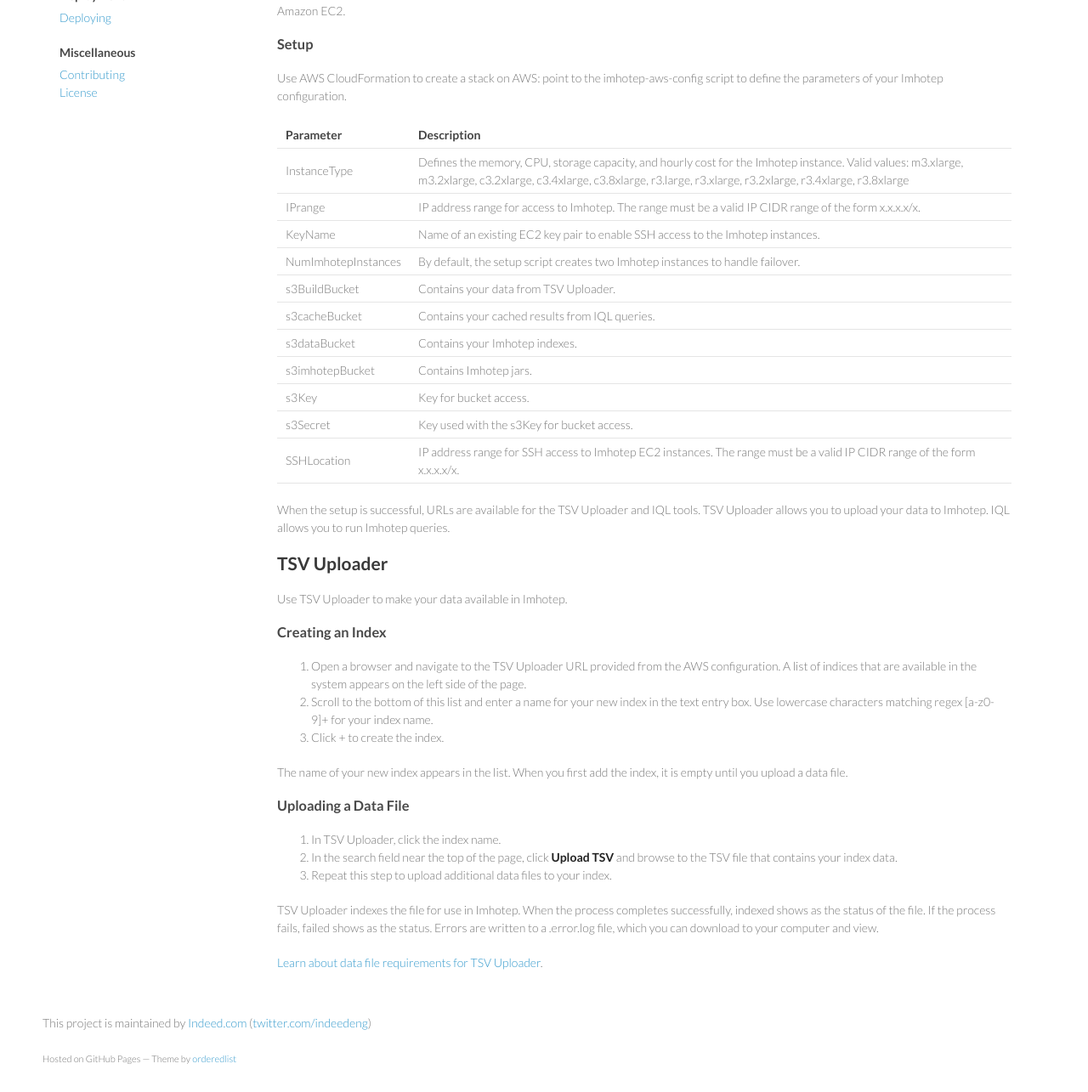
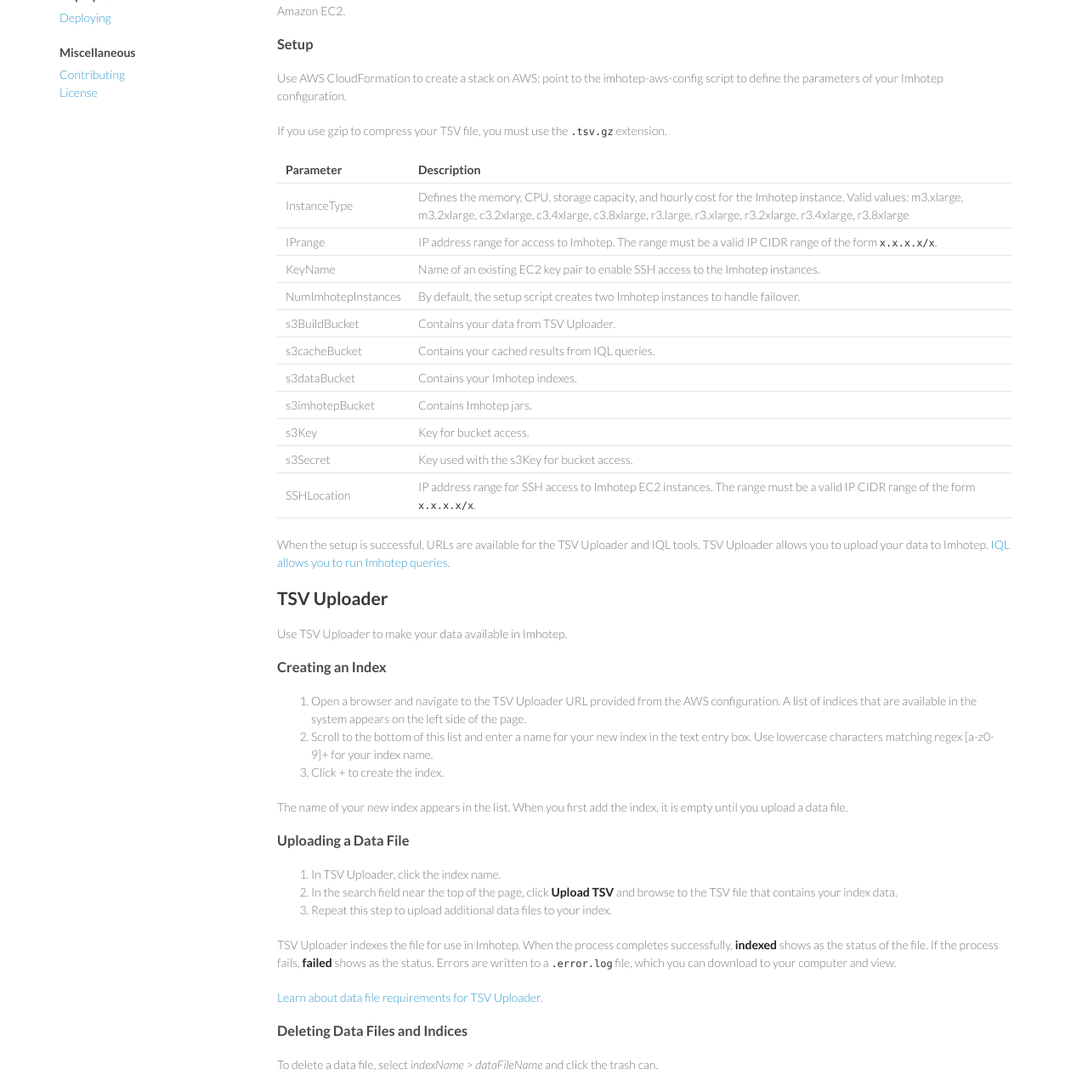
Before and after one commit to indeedeng/imhotep, a Jekyll site: the page built from docs/quick-start.md, in a window 1280 px wide and 1400 px high, scrolled down 209 px, cut to the strip 115-1400 px from the top of the window. Shown: the whole strip at 85% size. Built offline with Jekyll 4.4.1, drawn with Linux system fonts in a browser that asks for light colours; Markdown is read by kramdown in place of the engine named in the settings; some of the changed text lies outside the part shown.

Commit message:
highlighting changes and added xrefs

```diff
--- a/docs/quick-start.md
+++ b/docs/quick-start.md
@@ -14,10 +14,12 @@
 ### Setup
 Use AWS CloudFormation to create a stack on AWS: point to the imhotep-aws-config script to define the parameters of your Imhotep configuration.
 
+If you use gzip to compress your TSV file, you must use the `.tsv.gz` extension.
+
 | Parameter | Description |
 | ------------- | --------- |
 | InstanceType | Defines the memory, CPU, storage capacity, and hourly cost for the Imhotep instance. Valid values: m3.xlarge, m3.2xlarge, c3.2xlarge, c3.4xlarge, c3.8xlarge, r3.large, r3.xlarge, r3.2xlarge, r3.4xlarge, r3.8xlarge |
-| IPrange | IP address range for access to Imhotep. The range must be a valid IP CIDR range of the form x.x.x.x/x. |
+| IPrange | IP address range for access to Imhotep. The range must be a valid IP CIDR range of the form `x.x.x.x/x`. |
 | KeyName | Name of an existing EC2 key pair to enable SSH access to the Imhotep instances. |
 | NumImhotepInstances | By default, the setup script creates two Imhotep instances to handle failover. |
 | s3BuildBucket | Contains your data from TSV Uploader. |
@@ -26,9 +28,9 @@
 | s3imhotepBucket | Contains Imhotep jars. |
 | s3Key | Key for bucket access. |
 | s3Secret | Key used with the s3Key for bucket access. |
-| SSHLocation | IP address range for SSH access to Imhotep EC2 instances. The range must be a valid IP CIDR range of the form x.x.x.x/x. |
+| SSHLocation | IP address range for SSH access to Imhotep EC2 instances. The range must be a valid IP CIDR range of the form `x.x.x.x/x`. |
 
-When the setup is successful, URLs are available for the TSV Uploader and IQL tools.  TSV Uploader allows you to upload your data to Imhotep. IQL allows you to run Imhotep queries.
+When the setup is successful, URLs are available for the TSV Uploader and IQL tools.  TSV Uploader allows you to upload your data to Imhotep. [IQL allows you to run Imhotep queries.]({{ site.baseurl }}/docs/iql-syntax)
 
 ## TSV Uploader
 
@@ -46,6 +48,11 @@
 2. In the search field near the top of the page, click **Upload TSV** and browse to the TSV file that contains your index data.
 3. Repeat this step to upload additional data files to your index.
 
-TSV Uploader indexes the file for use in Imhotep. When the process completes successfully, indexed shows as the status of the file. If the process fails, failed shows as the status. Errors are written to a .error.log file, which you can download to your computer and view.
+TSV Uploader indexes the file for use in Imhotep. When the process completes successfully, **indexed** shows as the status of the file. If the process fails, **failed** shows as the status. Errors are written to a `.error.log` file, which you can download to your computer and view.
 
 [Learn about data file requirements for TSV Uploader]({{ site.baseurl }}/docs/data-file-requirements).
+
+### Deleting Data Files and Indices
+To delete a data file, select *indexName* > *dataFileName* and click the trash can.
+
+To delete an index, select *indexName* and click the trash can.
```
